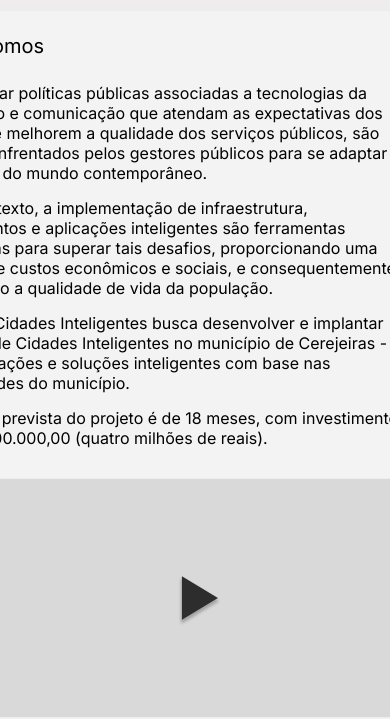
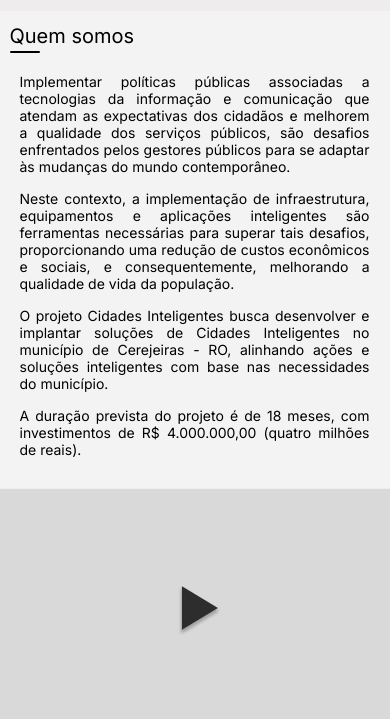
Before and after one commit to ThiagoSuchi/site-FSLab, a plain HTML site: page index.html in a window 390 px wide. Shown: the part 925-1644 px from the top of the page. Drawn offline with Linux system fonts and the light colour scheme.

Commit message:
alterações no carousel

```diff
--- a/script.js
+++ b/script.js
@@ -50,12 +50,16 @@
 
 let currentIndex = 0;
 const contageSlide = slides.length;
+const larguraTela = window.innerWidth;
+
+console.log("ola", larguraTela)
 
 function proxSlide() {
-    currentIndex = (currentIndex + 1) % contageSlide; // Muda para o próximo slide e volta ao início se necessário
-    const desloc = -currentIndex * 100; // Calcula o deslocamento necessário
-    container.style.transform = `translateX(${desloc}%)`; // Aplica o deslocamento
-
+    if (larguraTela <= 425) {
+        currentIndex = (currentIndex + 1) % contageSlide; // Muda para o próximo slide e volta ao início se necessário
+        const desloc = -currentIndex * 100; // Calcula o deslocamento necessário
+        container.style.transform = `translateX(${desloc}%)`; // Aplica o deslocamento
+    }
 }
 
 
--- a/style.css
+++ b/style.css
@@ -143,7 +143,7 @@
 
 .container div img {
     width: 100%;
-    height: 100%;
+    height: 100vh;
     object-fit: cover;
     cursor: pointer;
 }
@@ -551,7 +551,7 @@
     .nav-list {
         position: absolute;
         z-index: 100;
-        top: 7vh;
+        top: 6vh;
         right: 0;
         width: 50vw;
         height: 94vh;
@@ -633,4 +633,39 @@
         width: 100%;
         height: auto;
     }
+
+    /*---------- Quem somos ----------*/
+
+    .quem-somos {
+        max-height: 800px;
+    }
+
+    .quem-somos h2 {
+        padding: 0 90px;
+    }
+
+    .quem-somos .titulo>h2::after {
+        content: '';
+        position: absolute;
+        left: 90px;
+        right: 0;
+        bottom: -5px;
+        width: 30px;
+        height: 2px;
+        background-color: var(--cor-padrao);
+        border-radius: 2px;
+    }
+
+    .paragrafo {
+        padding: 0 50px 0 100px;
+        margin: 0 auto;
+        max-width: 400px;
+    }
+
+    .paragrafo p {
+        text-align: justify;
+        font-size: 14px;
+    }
+
+    /*---------- FAQ ------ */
 }
```
